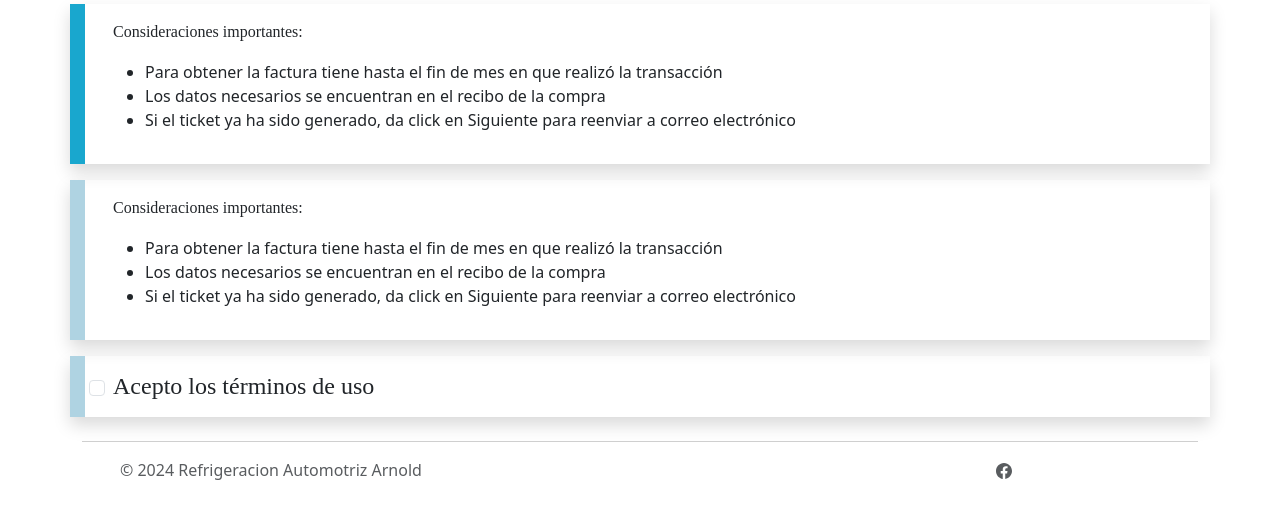
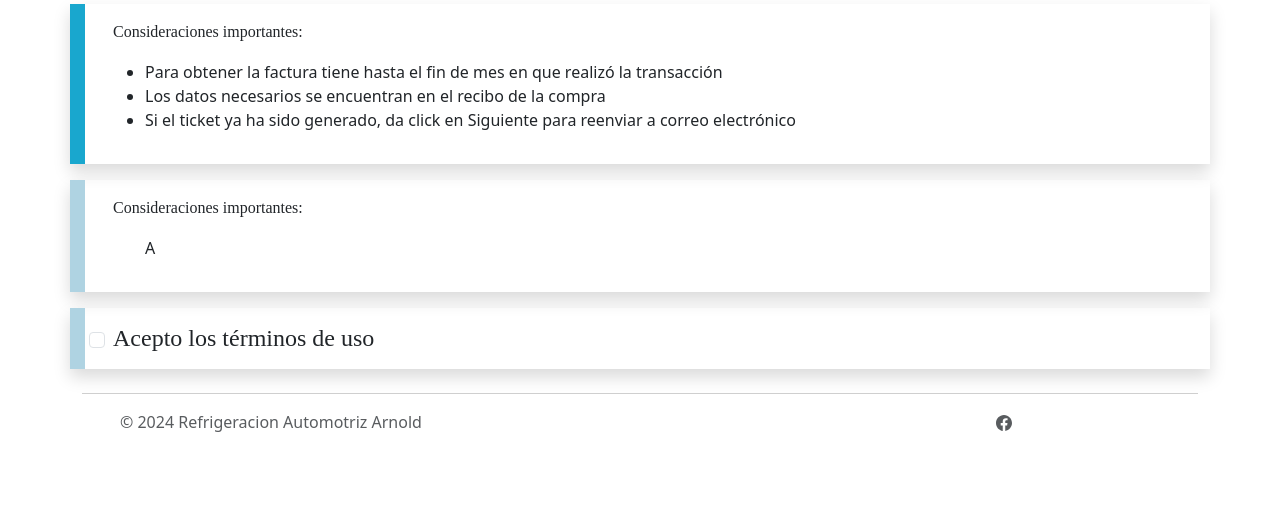
Before and after one commit to noriegaencinas/arnold_autorefrigeraciones, a Flask app: page /menu/facturas/ in a window 1280 px wide. Shown: the part 415-937 px from the top of the page. After the commit the page ends 847 px from the top, so only its background shows below. Run offline with Flask 3, Linux system fonts and the light colour scheme; some web fonts are replaced.

Commit message:
fixing deploy

```diff
--- a/templates/menu_facturas_clientes.html
+++ b/templates/menu_facturas_clientes.html
@@ -72,9 +72,7 @@
       <div class="p-3">
         <p class="text-start">Consideraciones importantes:</p>
         <ul>
-            <li>Para obtener la factura tiene hasta el fin de mes en que realizó la transacción</li>
-            <li>Los datos necesarios se encuentran en el recibo de la compra</li>
-            <li>Si el ticket ya ha sido generado, da click en Siguiente para reenviar a correo electrónico</li>
+            A
         </ul>
       </div>
     </div>
```
